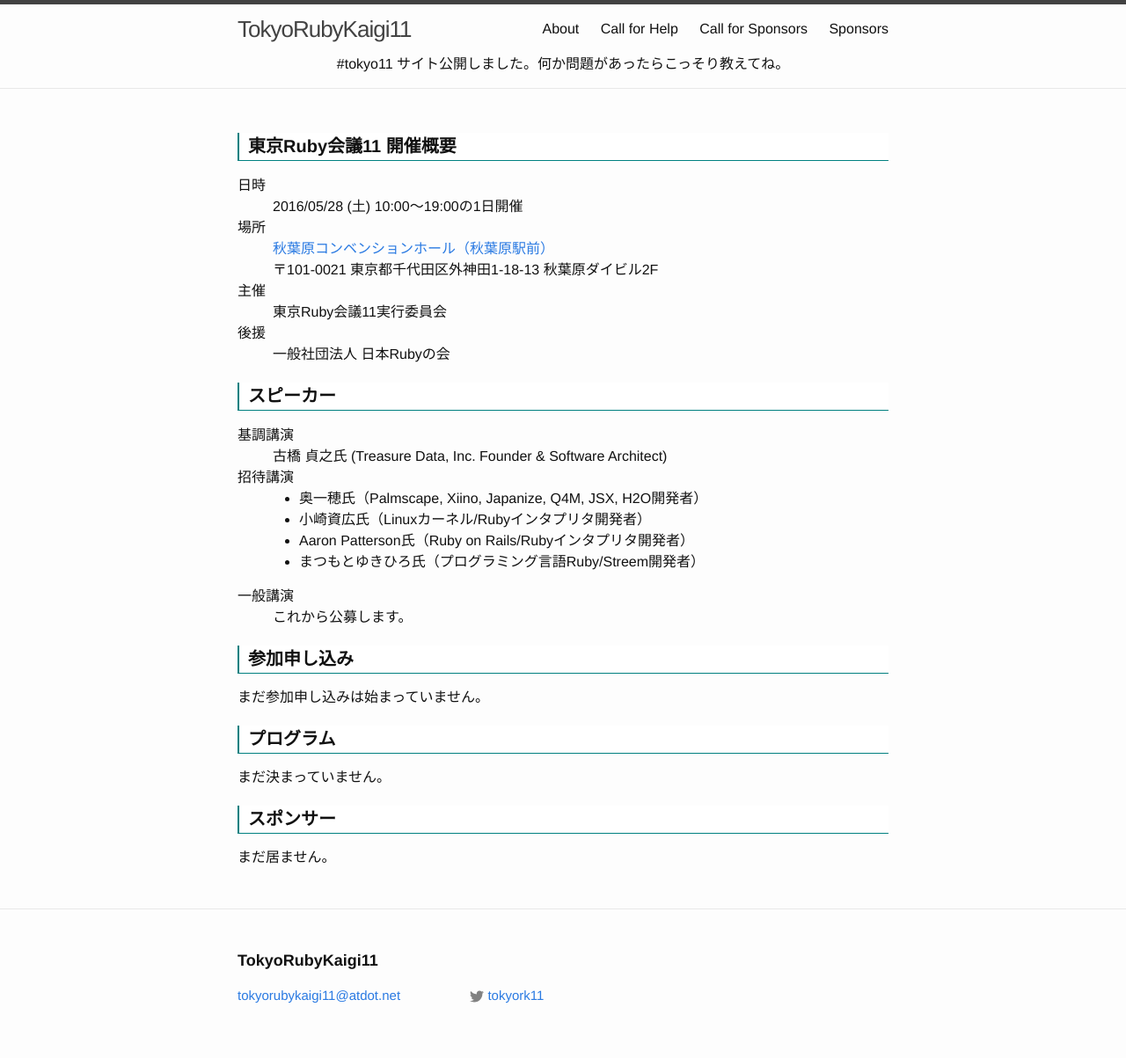
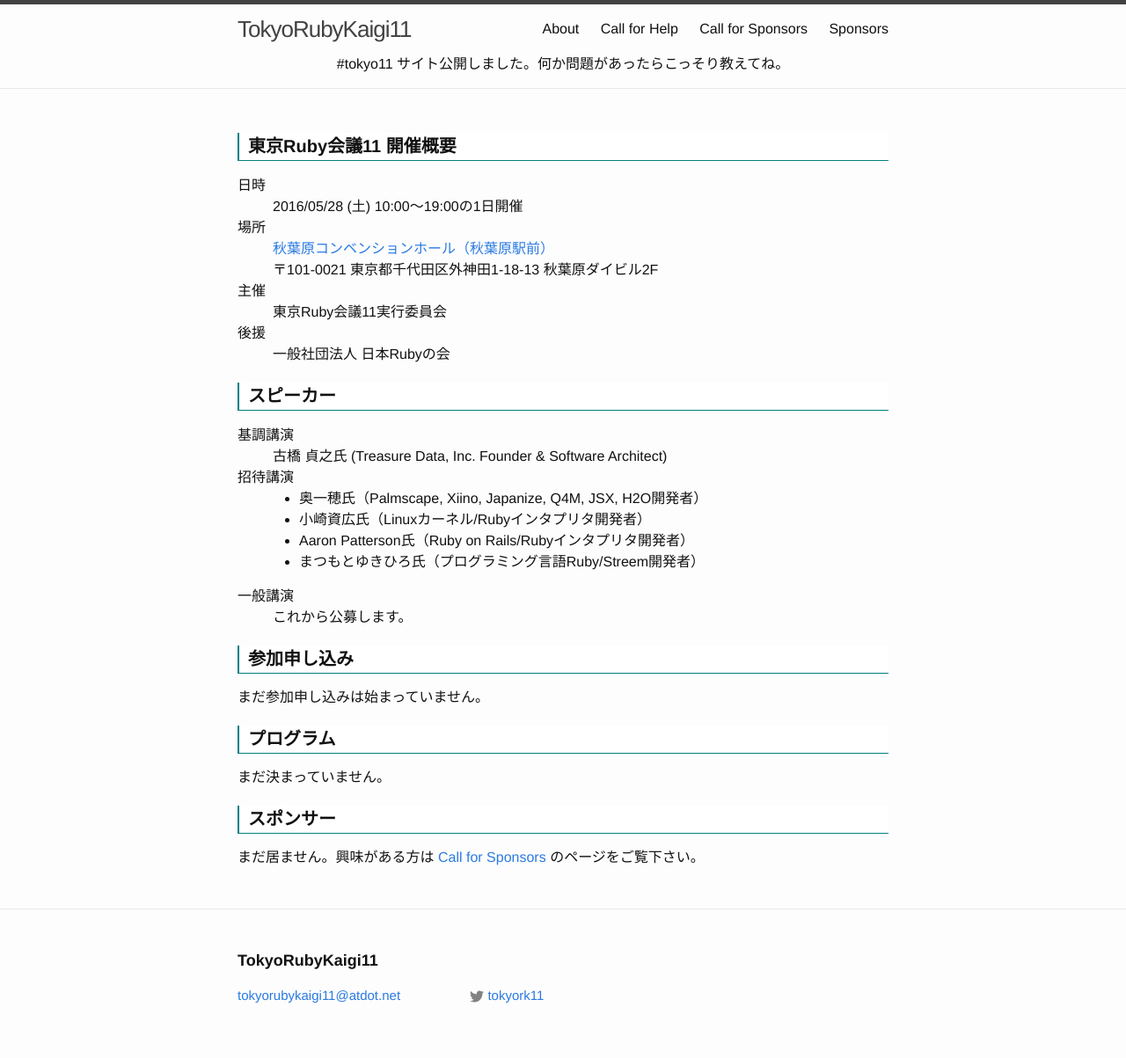
Before and after one commit to ko1/tokyo11, a Jekyll site: the page built from index.html, in a window 1280 px wide. Shown: the whole page at 88% size. Built offline with Jekyll 4.4.1, drawn with Linux system fonts in a browser that asks for light colours.

Commit message:
fix comment about sponsors

```diff
--- a/index.html
+++ b/index.html
@@ -57,6 +57,6 @@
   <a href='{{sponsor.link}}'><img width='110' src='{{site.baseurl}}/image/{{sponsor.image}}' /></a>
   {% endfor %}
   {% else %}
-  <p>まだ居ません。</p>
+  <p>まだ居ません。興味がある方は <a href='cfs/'>Call for Sponsors</a> のページをご覧下さい。</p>
   {% endif %}
 </div>
```
